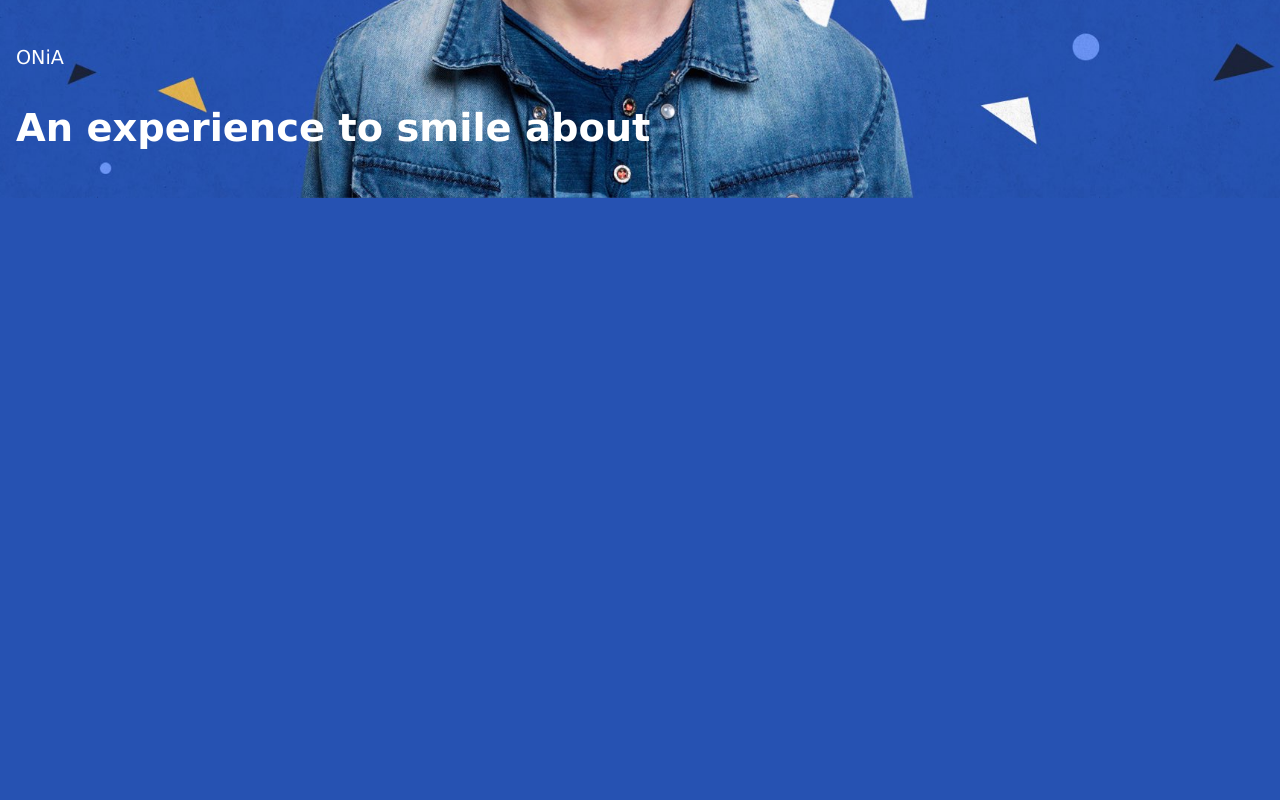
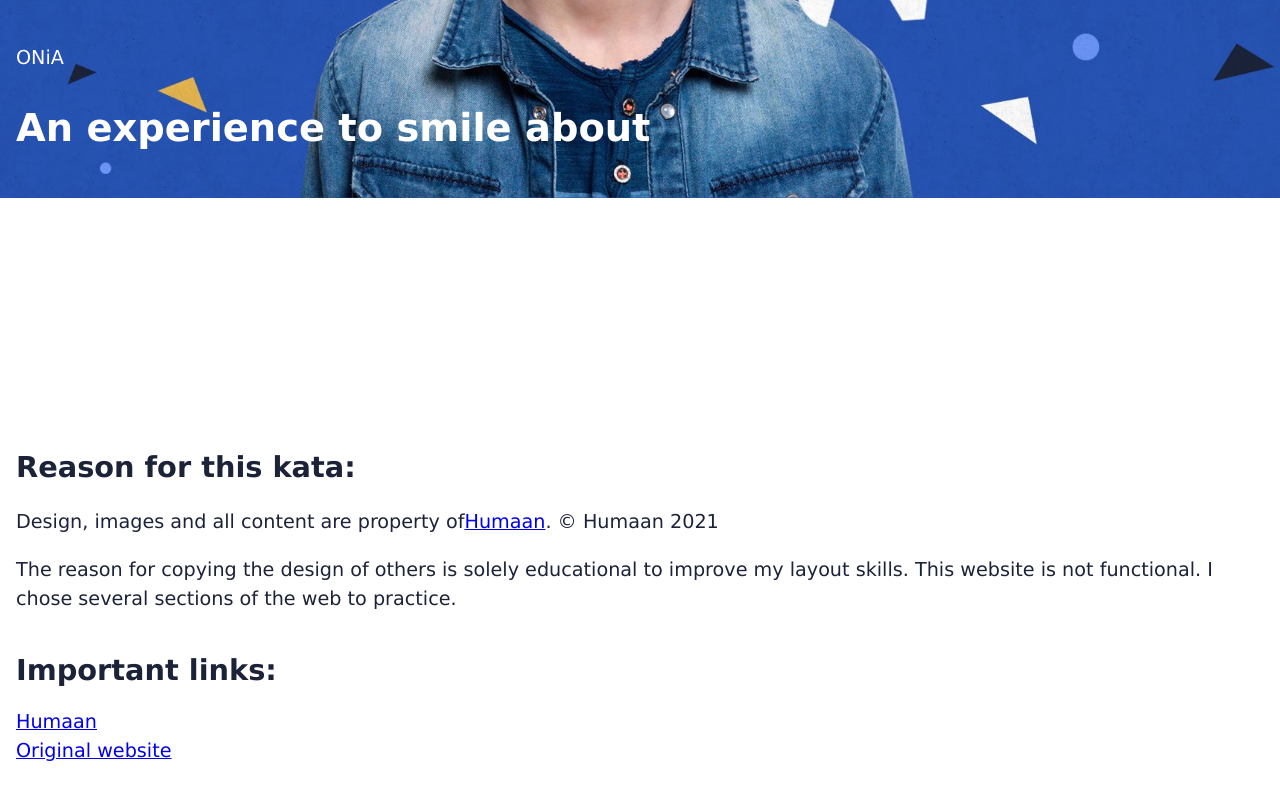
Before and after one commit to Ddiaalv/katas-layout, a React (Create React App) app: page / in a window 1280 px wide. Shown: the part 602-1402 px from the top of the page. Before the commit the page ends 800 px from the top, so only its background shows below. Built offline with nearby package versions, Linux system fonts and the light colour scheme.

Commit message:
:lipstick: Footer

```diff
--- a/src/App.tsx
+++ b/src/App.tsx
@@ -1,10 +1,12 @@
 import "./App.css";
+import { Footer } from "./components/Footer/Footer";
 import { Header } from "./components/Header/Header";
 
 function App() {
   return (
     <div className="App">
       <Header />
+      <Footer />
     </div>
   );
 }
--- /dev/null
+++ b/src/components/Footer/Footer.module.css
@@ -0,0 +1,20 @@
+footer {
+  background: var(--white-color);
+  color: var(--dark-blue-color);
+  display: flex;
+  flex-direction: column;
+  align-items: flex-start;
+  justify-content: center;
+  height: 100vh;
+  padding: 1rem;
+}
+
+footer h2 {
+  margin: 1rem 0;
+}
+
+footer ul {
+  list-style: none;
+  padding: 0;
+  margin: 0;
+}
--- /dev/null
+++ b/src/components/Footer/Footer.tsx
@@ -0,0 +1,38 @@
+import { FC } from "react";
+import styles from "./Footer.module.css";
+
+export const Footer: FC = () => (
+  <footer className={styles.footer}>
+    <div>
+      <h2>Reason for this kata:</h2>
+      <p>
+        Design, images and all content are property of
+        <a href="https://humaan.com/">Humaan</a>. © Humaan 2021
+      </p>
+      <p>
+        The reason for copying the design of others is solely educational to
+        improve my layout skills. This website is not functional. I chose
+        several sections of the web to practice.
+      </p>
+    </div>
+    <h2>Important links:</h2>
+    <ul>
+      <li>
+        <a href="https://humaan.com/" target="_blank" rel="noreferrer">
+          Humaan
+        </a>
+      </li>
+      <li>
+        <a
+          href="https://humaan.com/case-study/onia/"
+          target="_blank"
+          rel="noreferrer"
+        >
+          Original website
+        </a>
+      </li>
+    </ul>
+  </footer>
+);
+
+Footer.displayName = "Footer";
```
